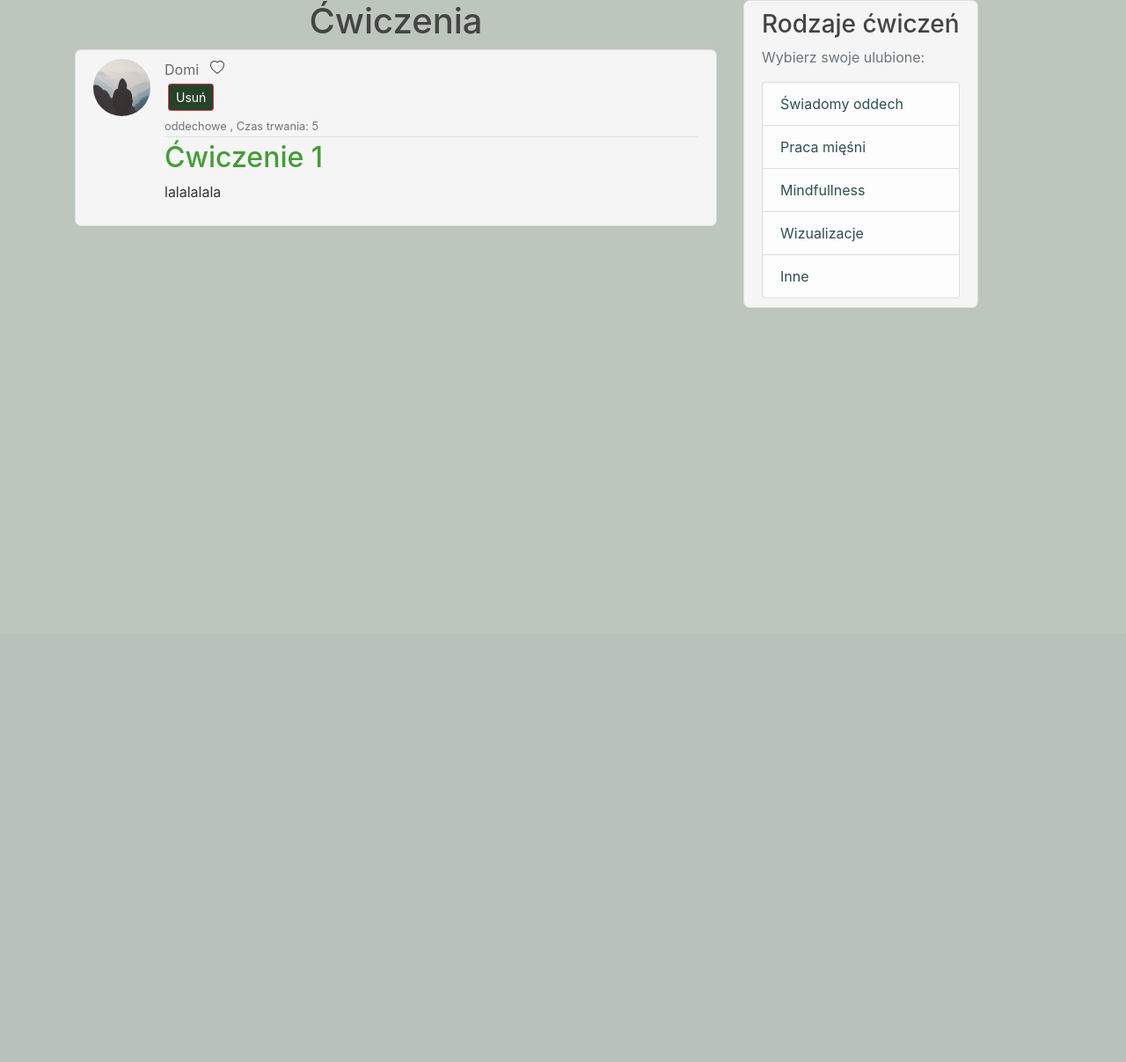
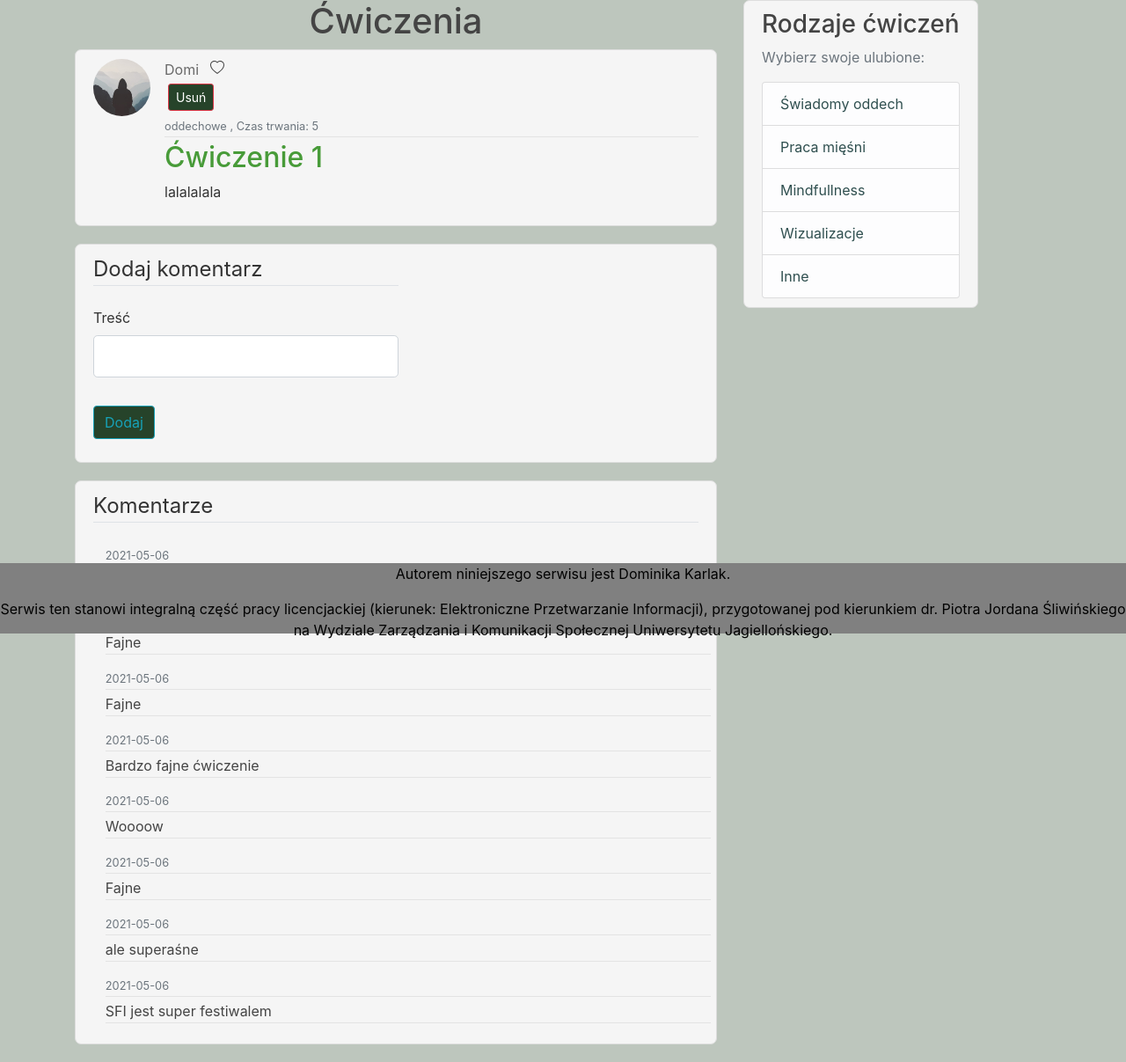
Before and after one commit to dominikakarlak/Relaks, a Flask app: page /post/1 in a window 1280 px wide. Shown: the part 80-1287 px from the top of the page at 88% size. Before the commit the page ends 430 px from the top, so only its background shows below. Run offline with Flask 2, Linux system fonts and the light colour scheme; a user stored in the database is signed in; data comes from the database, SQL or seed files in the repository; both versions use the stored data as it was after the commit; data that the repository does not hold is empty; some libraries are stand-ins or nearby versions.

Commit message:
Komentarze

```diff
--- a/Relaks/forms.py
+++ b/Relaks/forms.py
@@ -104,3 +104,8 @@ class QuizForm(FlaskForm):
 
 class FavForm(FlaskForm):
     submit = SubmitField('Ulubione')
+
+
+class AddCommentForm(FlaskForm):
+    body = StringField("Treść", validators=[DataRequired()])
+    submit = SubmitField("Dodaj")
--- a/Relaks/routes.py
+++ b/Relaks/routes.py
@@ -4,10 +4,9 @@ import sys
 from PIL import Image
 from flask import render_template, url_for, flash, redirect, request, abort
 from Relaks import app, db, bcrypt
-from Relaks.forms import RegistrationForm, LoginForm, UpdateAccountForm, PostForm, QuizForm, FavForm
-from Relaks.models import User, Post, Favourite
+from Relaks.forms import RegistrationForm, LoginForm, UpdateAccountForm, PostForm, QuizForm, FavForm, AddCommentForm
+from Relaks.models import User, Post, Favourite, Comment
 from flask_login import login_user, current_user, logout_user, login_required
-
 
 
 @app.route("/")
@@ -67,13 +66,12 @@ def account():
 @app.route("/dodaj_do_ulubionych/<int:post_id>", methods=['GET', 'POST'])
 @login_required
 def dodaj_do_ulubionych(post_id):
-
     is_favourite = Favourite.query.filter_by(user_id=current_user.id, post_id=post_id).first()
     if is_favourite is None:
         favourites = Favourite(user_id=current_user.id, post_id=post_id)
         db.session.add(favourites)
         db.session.commit()
-        #print(current_user.fav, file=sys.stderr)
+        # print(current_user.fav, file=sys.stderr)
         return redirect(url_for('post', post_id=post_id))
     else:
         db.session.delete(is_favourite)
@@ -81,13 +79,13 @@ def dodaj_do_ulubionych(post_id):
 
         return redirect(url_for('post', post_id=post_id))
 
+
 @app.route("/ulubione", methods=['GET', 'POST'])
 def ulubione():
-    #page = request.args.get('page', 1, type=int)
+    # page = request.args.get('page', 1, type=int)
     favourites = Favourite.query.filter_by(user_id=current_user.id)
 
     return render_template('ulubione.html', favourites=favourites)
-
 
 
 @app.route("/register", methods=['GET', 'POST'])
@@ -182,20 +180,29 @@ def inne():
     return render_template('inne.html', title='Inne', post=post)
 
 
-@app.route("/post/<int:post_id>")
+@app.route("/post/<int:post_id>", methods=['GET', 'POST'])
 def post(post_id):
     post = Post.query.get_or_404(post_id)
 
     is_favourite = Favourite.query.filter_by(user_id=current_user.id, post_id=post_id).first()
     if is_favourite is None:
-        is_favourite=False
+        is_favourite = False
 
     else:
-        is_favourite=True
+        is_favourite = True
 
+    form = AddCommentForm()
+    if form.validate_on_submit():
+        comment = Comment(body=form.body.data, user_id=current_user.id, post_id=post_id)
+        db.session.add(comment)
+        db.session.commit()
+        flash("Twój komentarz został pomyślnie dodany", "success")
+        return redirect(url_for("post", post_id=post.id))
 
+    comments = Comment.query.filter_by(post_id=post_id)
 
-    return render_template('post.html', title=post.name, post=post, is_favourite=is_favourite)
+    return render_template('post.html', title=post.name, post=post, form=form, is_favourite=is_favourite,
+                           comments=comments)
 
 
 @app.route("/post/new", methods=['GET', 'POST'])
@@ -244,7 +251,7 @@ def delete_post(post_id):
     if post.author != current_user and not current_user.is_admin:
         abort(403)
 
-    if is_favourite==True:
+    if is_favourite == True:
 
         db.session.delete(is_favourite)
         db.session.delete(post)
--- a/Relaks/static/main.css
+++ b/Relaks/static/main.css
@@ -1,4 +1,5 @@
 body {
+
   background-color: #bdc6bd;
   color: #333333;
   margin-top: 5rem;
@@ -10,6 +11,7 @@ h1, h2, h3, h4, h5, h6 {
 
 .bg-steel {
   background-color: #26432a;
+;
 }
 
 .site-header .navbar-nav .nav-link {
@@ -113,3 +115,16 @@ a.article-title:hover {
   border: none;
   cursor: pointer;
 }
+
+
+#footer {
+            position: fixed;git
+            padding: 10px 10px 0px 10px;
+            bottom: 0;
+            width: 100%;
+            /* Height of the footer*/
+            height: 10%;
+            background: grey;
+            color: black;
+            text-align: center;
+        }
--- a/Relaks/templates/home.html
+++ b/Relaks/templates/home.html
@@ -1,3 +1,4 @@
+
 {% extends "layout.html" %}
 {% block content %}
 
--- a/Relaks/templates/layout.html
+++ b/Relaks/templates/layout.html
@@ -77,7 +77,7 @@
           <div class="content-section" style="display: inline-block;">
             <h3> Rodzaje ćwiczeń </h3>
             <p class='text-muted'> Wybierz swoje ulubione:
-              <ul class="list-group" style="color: #444444;">
+              <ul class="list-group">
                   <li class="list-group-item list-group-item-light" > <a href="{{ url_for('oddech') }}" style="color: darkslategrey"> Świadomy oddech </a> </li>
                   <li class="list-group-item list-group-item-light"> <a href="{{ url_for('miesnie') }}" style="color: darkslategrey"> Praca mięśni </a> </li>
                   <li class="list-group-item list-group-item-light"> <a href="{{ url_for('mindfullness') }}" style="color: darkslategrey" >Mindfullness  </a> </li>
@@ -88,8 +88,17 @@
           </div>
         </div>
       </div>
-    </main>
+     </main>
 
+
+    <footer id="footer">
+        <p> Autorem niniejszego serwisu jest Dominika Karlak. <br>
+       <p> Serwis ten stanowi integralną część pracy licencjackiej (kierunek: Elektroniczne Przetwarzanie Informacji),
+        przygotowanej pod kierunkiem dr. Piotra Jordana Śliwińskiego na Wydziale Zarządzania i Komunikacji Społecznej Uniwersytetu Jagiellońskiego.
+        </p>
+
+
+    </footer>
 
     <!-- Optional JavaScript -->
 
--- a/Relaks/templates/post.html
+++ b/Relaks/templates/post.html
@@ -13,11 +13,12 @@
                 {% if current_user.is_authenticated %}
 
                     {% if is_favourite %}
-                         <a style="color: #444444" href="{{ url_for("dodaj_do_ulubionych", post_id=post.id) }} ">
-                        <svg xmlns="http://www.w3.org/2000/svg" width="16" height="16" fill="currentColor"
-                             class="bi bi-heart-fill" viewBox="0 0 16 16">
-                            <path fill-rule="evenodd" d="M8 1.314C12.438-3.248 23.534 4.735 8 15-7.534 4.736 3.562-3.248 8 1.314z"/>
-                        </svg>
+                        <a style="color: #444444" href="{{ url_for("dodaj_do_ulubionych", post_id=post.id) }} ">
+                            <svg xmlns="http://www.w3.org/2000/svg" width="16" height="16" fill="currentColor"
+                                 class="bi bi-heart-fill" viewBox="0 0 16 16">
+                                <path fill-rule="evenodd"
+                                      d="M8 1.314C12.438-3.248 23.534 4.735 8 15-7.534 4.736 3.562-3.248 8 1.314z"/>
+                            </svg>
                         </a>
 
                     {% else %}
@@ -57,7 +58,55 @@
             <h2><a class="article-title" href="{{ url_for('post', post_id=post.id) }}">{{ post.name }}</a></h2>
             <p class="article-content">{{ post.content }}</p>
         </div>
+
+
     </article>
+
+    <div class="media content-section">
+        <form method="POST" action="">
+            {{ form.hidden_tag() }}
+            <fieldset class="form-group">
+                <legend class="border-bottom mb-4">Dodaj komentarz</legend>
+                <div class="form-group">
+                    {{ form.body.label(class="form-control-label") }}
+                    {% if form.body.errors %}
+                        {{ form.body(class="form-control form-control-lg is-invalid") }}
+                        <div class="invalid-feedback">
+                            {% for error in form.body.errors %}
+                                <span>{{ error }}</span>
+                            {% endfor %}
+                        </div>
+                    {% else %}
+                        {{ form.body(class="form-control form-control-lg") }}
+                    {% endif %}
+                </div>
+            </fieldset>
+            <div class="form-group">
+                {{ form.submit(class="btn btn-outline-info") }}
+            </div>
+        </form>
+    </div>
+    <div class="media content-section" style="display: block">
+        <legend class="border-bottom mb-4">Komentarze</legend>
+
+        {% for comment in comments %}
+
+
+            <div class="media-body" style="width: 100%; height: 100%; margin:2%">
+
+
+                <div class="article-metadata">
+                    <small class="text-muted">{{ comment.date_posted.strftime('%Y-%m-%d') }}</small>
+                </div>
+                <div class="article-metadata">
+                    {{ comment.body }}
+                </div>
+
+
+            </div>
+
+        {% endfor %}
+    </div>
 
 
     <!-- Modal -->
```
Also changed, not shown: Relaks/models.py (+13 -0 lines), Relaks/static/home.css (added, +26 -0 lines), Relaks/templates/answer.html (+7 -2 lines), Relaks/templates/ulubione.html (+16 -5 lines), Relaks/site.db, Relaks/static/background/background.jpg (added), Relaks/static/background/green-background.png (added).
